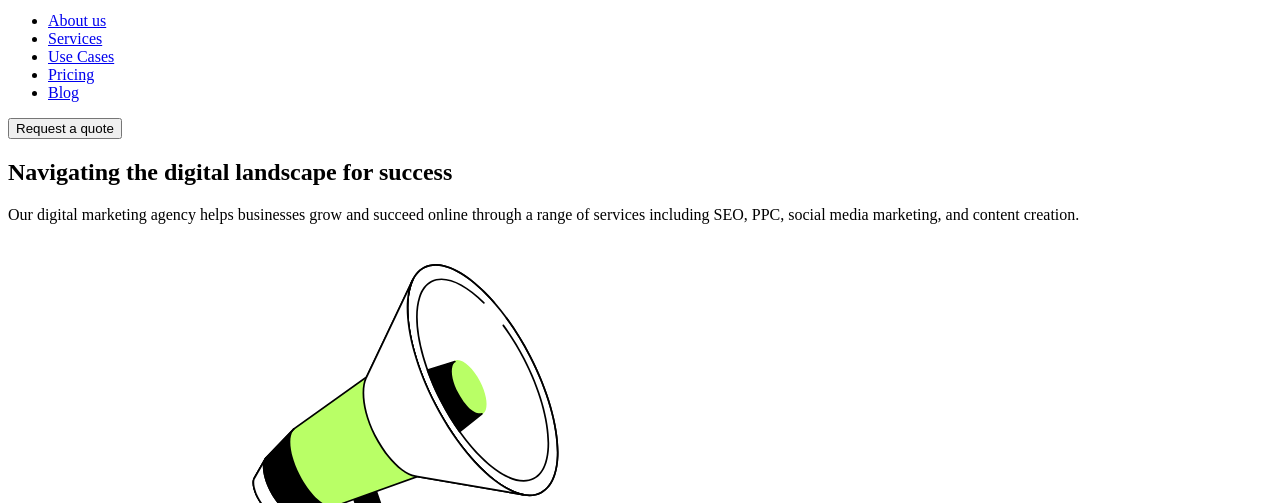
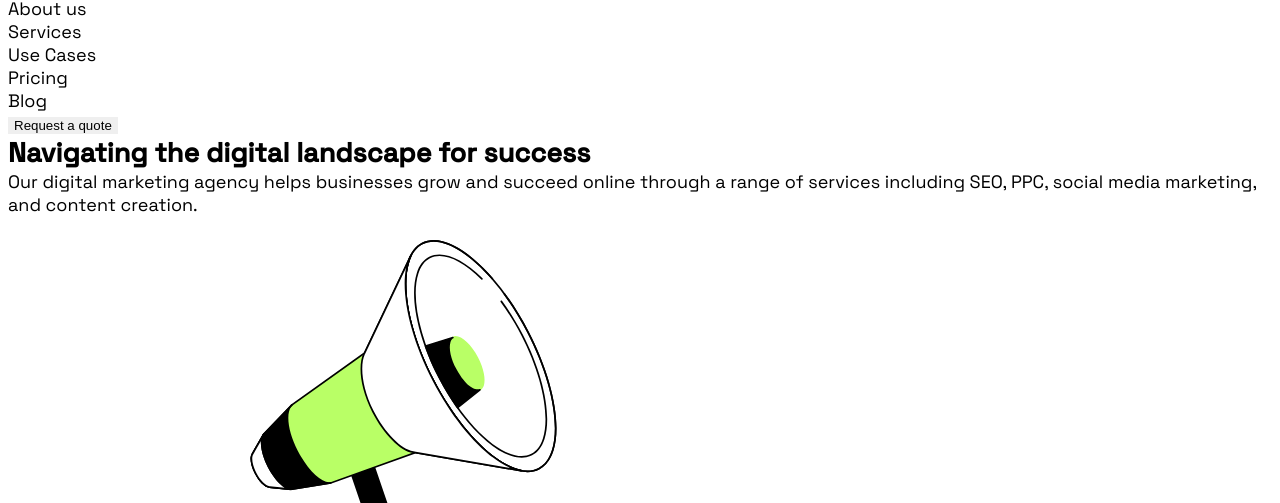
Before and after one commit to GeryMarkury/positivus, a plain HTML site: page index.html in a window 1280 px wide. Shown: the part 52-555 px from the top of the page. Drawn offline with Linux system fonts and the light colour scheme.

Commit message:
add reset and variables for styles

```diff
--- /dev/null
+++ b/sass/base/_base.scss
@@ -0,0 +1,5 @@
+body {
+	font-family: var(--main-font);
+	color: var(--main-text-color);
+	font-size: var(--p-font-size);
+}
--- /dev/null
+++ b/sass/base/_reset.scss
@@ -0,0 +1,35 @@
+h1,
+h2,
+h3,
+h4,
+h5,
+h6,
+p {
+	margin: 0;
+}
+
+ul {
+	list-style: none;
+	margin: 0;
+	padding-left: 0;
+}
+
+a {
+	text-decoration: none;
+	color: inherit;
+}
+
+img {
+	display: block;
+	max-width: 100%;
+	height: auto;
+}
+
+address {
+	font-style: normal;
+}
+
+button {
+	cursor: pointer;
+	border: none;
+}
--- a/sass/main.scss
+++ b/sass/main.scss
@@ -0,0 +1,5 @@
+@import "./utils/variables";
+@import "./utils/visually-hidden";
+
+@import "./base/base";
+@import "./base/reset.scss";
--- a/sass/utils/_variables.scss
+++ b/sass/utils/_variables.scss
@@ -1,12 +1,18 @@
 :root {
 	--main-font: "Space Grotesk", Tahoma, sans-serif;
-	// --font-size: 14px;
-	// --letter-spacing: 0.03em;
-	// --main-text-color: #000000;
-	// --title-color: #212121;
-	// --active-color: #2196f3;
-	// --bg-color-main: #fff;
-	// --bg-color-hero: #2f303a;
-	// --bg-color-section: #f5f4fa;
-	// --buttons-color: #f5f4fa;
+	--h1-font-size: 60px;
+	--h1-mob-font-size: 43px;
+	--h2-font-size: 40px;
+	--h2-mob-font-size: 36px;
+	--h3-font-size: 30px;
+	--h3-mob-font-size: 26px;
+	--h4-font-size: 20px;
+	--h4-mob-font-size: 18px;
+	--p-font-size: 18px;
+	--p-mob-font-size: 16px;
+	--p-mob-line-height: calc(24 / 16);
+	--main-text-color: #000000;
+	--main-bg-color: #191a23;
+	--active-color: #b9ff66;
+	--secondary-bg-color: #f3f3f3;
 }
```
Also changed, not shown: css/main.css, css/main.min.css, 2 other files.
